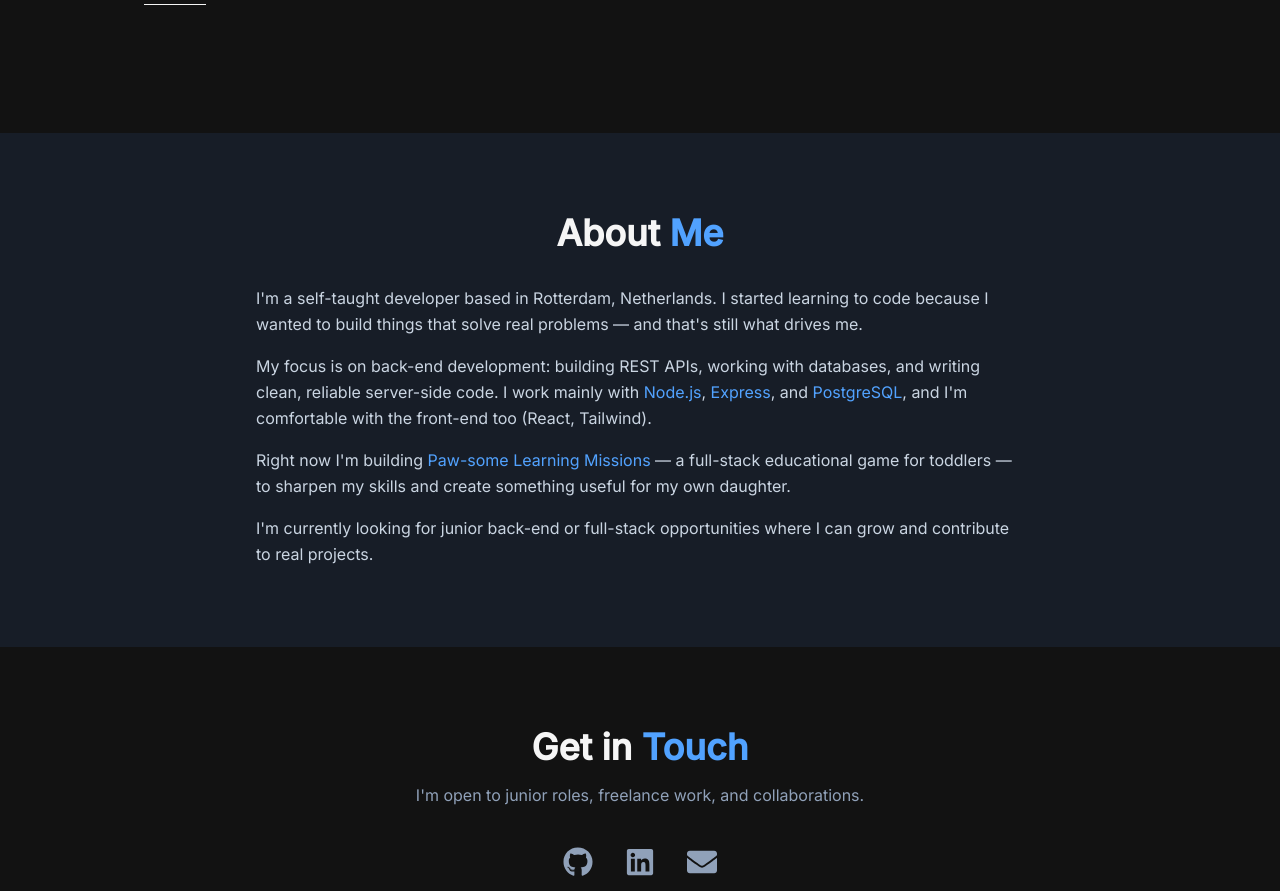
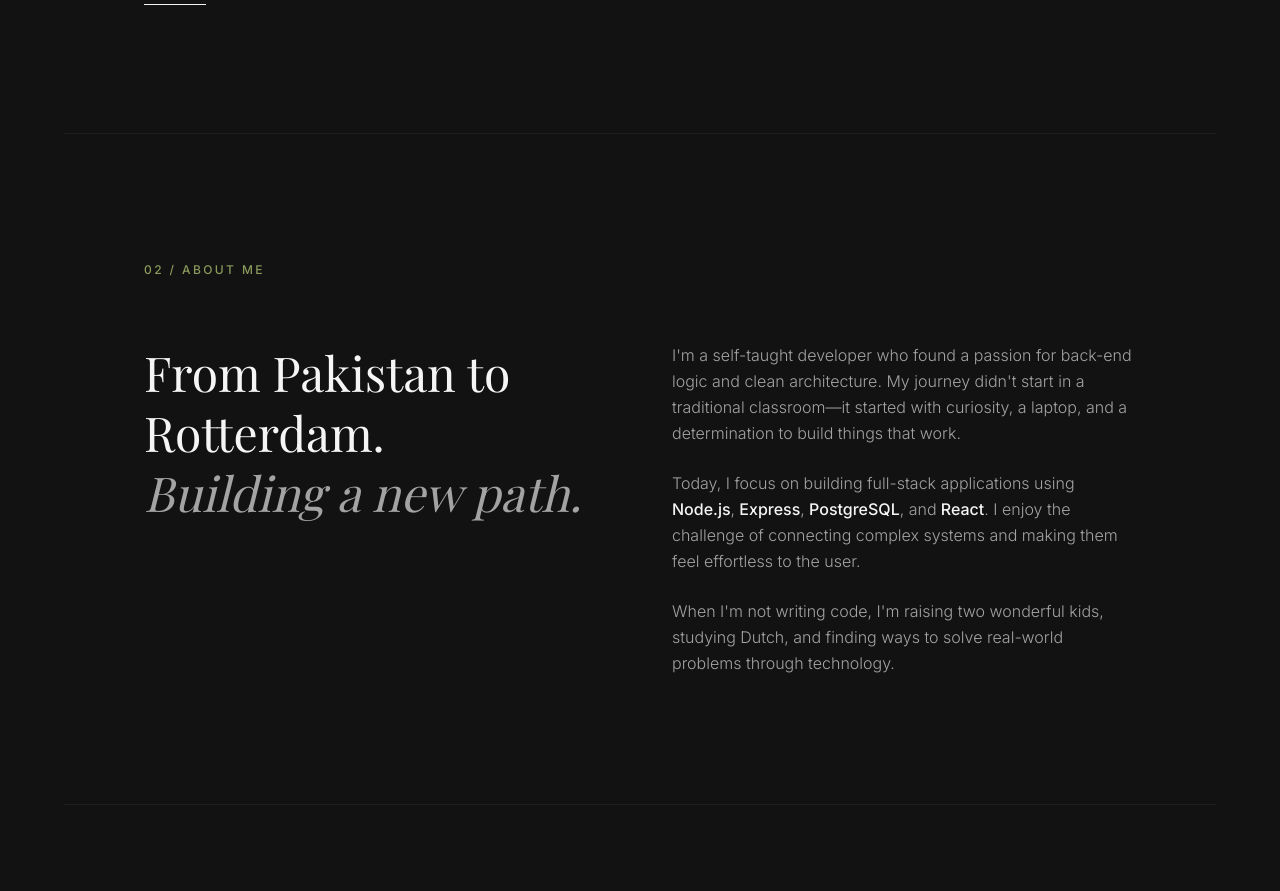
Before and after one commit to Arushay/my-portfolio-with-react, a React (Vite) app: page / in a window 1280 px wide. Shown: the part 1906-2797 px from the top of the page. Built offline with nearby package versions, Linux system fonts and the light colour scheme; a web font is replaced by a local one.

Commit message:
updated link

```diff
--- a/src/components/About.jsx
+++ b/src/components/About.jsx
@@ -1,34 +1,36 @@
 function About() {
   return (
-    <section id="about" className="py-20 px-6 bg-slate-800/50">
-      <div className="max-w-3xl mx-auto">
-        <h2 className="text-4xl font-bold mb-8 text-center">
-          About <span className="text-blue-400">Me</span>
-        </h2>
+    <section id="about" className="py-32 px-6 md:px-20 max-w-6xl mx-auto border-t border-charcoal-light">
+      <h2 className="text-xs tracking-[0.2em] uppercase text-olive mb-16 font-medium">
+        02 / About Me
+      </h2>
 
-        <div className="space-y-4 text-slate-300 leading-relaxed">
+      <div className="grid md:grid-cols-2 gap-16">
+        {/* Left side: Big statement */}
+        <div>
+          <h3 className="text-4xl md:text-5xl font-serif leading-tight text-offwhite mb-6">
+            From Pakistan to Rotterdam. <br />
+            <span className="italic text-taupe-text">Building a new path.</span>
+          </h3>
+        </div>
+
+        {/* Right side: The story */}
+        <div className="space-y-6 text-taupe-text font-light leading-relaxed">
           <p>
-            I'm a self-taught developer based in Rotterdam, Netherlands. I
-            started learning to code because I wanted to build things that
-            solve real problems — and that's still what drives me.
+            I'm a self-taught developer who found a passion for back-end logic and clean architecture.
+            My journey didn't start in a traditional classroom—it started with curiosity, a laptop,
+            and a determination to build things that work.
           </p>
           <p>
-            My focus is on back-end development: building REST APIs,
-            working with databases, and writing clean, reliable server-side
-            code. I work mainly with <span className="text-blue-400">Node.js</span>,{" "}
-            <span className="text-blue-400">Express</span>, and{" "}
-            <span className="text-blue-400">PostgreSQL</span>, and I'm
-            comfortable with the front-end too (React, Tailwind).
+            Today, I focus on building full-stack applications using <span className="text-offwhite font-medium">Node.js</span>,
+            <span className="text-offwhite font-medium"> Express</span>,
+            <span className="text-offwhite font-medium"> PostgreSQL</span>, and
+            <span className="text-offwhite font-medium"> React</span>. I enjoy the challenge of
+            connecting complex systems and making them feel effortless to the user.
           </p>
           <p>
-            Right now I'm building{" "}
-            <span className="text-blue-400">Paw-some Learning Missions</span>{" "}
-            — a full-stack educational game for toddlers — to sharpen my
-            skills and create something useful for my own daughter.
-          </p>
-          <p>
-            I'm currently looking for junior back-end or full-stack
-            opportunities where I can grow and contribute to real projects.
+            When I'm not writing code, I'm raising two wonderful kids, studying Dutch,
+            and finding ways to solve real-world problems through technology.
           </p>
         </div>
       </div>
--- a/src/components/Contact.jsx
+++ b/src/components/Contact.jsx
@@ -2,42 +2,41 @@ import { FaGithub, FaLinkedin, FaEnvelope } from "react-icons/fa";
 
 function Contact() {
   return (
-    <section id="contact" className="py-20 px-6">
-      <div className="max-w-3xl mx-auto text-center">
-        <h2 className="text-4xl font-bold mb-4">
-          Get in <span className="text-blue-400">Touch</span>
-        </h2>
-        <p className="text-slate-400 mb-10">
-          I'm open to junior roles, freelance work, and collaborations.
-        </p>
+    <section id="contact" className="py-32 px-6 md:px-20 max-w-6xl mx-auto border-t border-charcoal-light">
+      <div className="grid md:grid-cols-2 gap-16">
 
-        <div className="flex justify-center gap-8 text-3xl">
-          <a
-            href="https://github.com/Arushay"
-            target="_blank"
-            rel="noopener noreferrer"
-            className="text-slate-400 hover:text-blue-400 transition"
-            aria-label="GitHub"
-          >
-            <FaGithub />
-          </a>
-          <a
-          href="https://www.linkedin.com/in/arosha-a-9b679a1bb"
-            target="_blank"
-            rel="noopener noreferrer"
-            className="text-slate-400 hover:text-blue-400 transition"
-            aria-label="LinkedIn"
-          >
-            <FaLinkedin />
-          </a>
-          <a
-            href="mailto:dinayman562@gmail.com"
-            className="text-slate-400 hover:text-blue-400 transition"
-            aria-label="Email"
-          >
-            <FaEnvelope />
-          </a>
+        <div>
+          <h2 className="text-xs tracking-[0.2em] uppercase text-olive mb-8 font-medium">
+            03 / Get in Touch
+          </h2>
+          <h3 className="text-5xl md:text-7xl font-serif text-offwhite leading-tight mb-6">
+            Let's build <br />
+            <span className="italic text-taupe-text">something.</span>
+          </h3>
         </div>
+
+        <div className="flex flex-col justify-end">
+          <p className="text-taupe-text mb-8 font-light text-lg">
+            I'm currently open to junior developer roles, internships, and freelance opportunities.
+            If you have a project or a position in mind, my inbox is always open.
+          </p>
+
+          <div className="flex flex-col gap-4">
+            <a href="mailto:dinayman562@gmail.com" className="group flex items-center justify-between border-b border-charcoal-light pb-4 text-offwhite hover:border-olive transition-colors">
+              <span className="tracking-widest uppercase text-sm">Email Me</span>
+              <FaEnvelope className="text-taupe-text group-hover:text-olive transition-colors" />
+            </a>
+            <a href="https://linkedin.com/in/arosha-a-9b679a1bb" target="_blank" rel="noreferrer" className="group flex items-center justify-between border-b border-charcoal-light pb-4 text-offwhite hover:border-olive transition-colors">
+              <span className="tracking-widest uppercase text-sm">LinkedIn</span>
+              <FaLinkedin className="text-taupe-text group-hover:text-olive transition-colors" />
+            </a>
+            <a href="https://github.com/Arushay" target="_blank" rel="noreferrer" className="group flex items-center justify-between border-b border-charcoal-light pb-4 text-offwhite hover:border-olive transition-colors">
+              <span className="tracking-widest uppercase text-sm">GitHub</span>
+              <FaGithub className="text-taupe-text group-hover:text-olive transition-colors" />
+            </a>
+          </div>
+        </div>
+
       </div>
     </section>
   );
--- a/src/components/Footer.jsx
+++ b/src/components/Footer.jsx
@@ -1,7 +1,9 @@
 function Footer() {
   return (
-    <footer className="py-8 px-6 border-t border-slate-800 text-center text-sm text-slate-500">
-      <p>© {new Date().getFullYear()} Arosha Ayman. Built with React & Tailwind.</p>
+    <footer className="py-12 px-6 border-t border-charcoal-light text-center">
+      <p className="text-xs tracking-widest uppercase text-taupe-text">
+        © {new Date().getFullYear()} Arosha Ayman. Built with React & Tailwind.
+      </p>
     </footer>
   );
 }
--- a/src/components/Navbar.jsx
+++ b/src/components/Navbar.jsx
@@ -1,16 +1,46 @@
+import { useState } from "react";
+
 function Navbar() {
+  const [isOpen, setIsOpen] = useState(false);
+
   return (
-    <nav className="fixed top-0 w-full bg-charcoal/90 backdrop-blur-md z-50">
-      <div className="max-w-6xl mx-auto px-6 py-6 flex justify-between items-center text-sm tracking-widest uppercase">
-        <a href="#" className="font-serif text-lg font-semibold normal-case text-offwhite">
+    <nav className="fixed top-0 w-full bg-charcoal/90 backdrop-blur-md z-50 border-b border-charcoal-light">
+      <div className="max-w-6xl mx-auto px-6 py-6 flex justify-between items-center">
+        {/* Logo */}
+        <a href="#" className="font-serif text-lg font-semibold text-offwhite">
           Arosha Ayman
         </a>
-        <div className="flex gap-8 text-taupe-text">
+
+        {/* Desktop Menu */}
+        <div className="hidden md:flex gap-8 text-sm tracking-widest uppercase text-taupe-text">
           <a href="#projects" className="hover:text-olive transition-colors duration-300">Work</a>
           <a href="#about" className="hover:text-olive transition-colors duration-300">About</a>
           <a href="#contact" className="hover:text-olive transition-colors duration-300">Contact</a>
         </div>
+
+        {/* Mobile Hamburger Button */}
+        <button
+          className="md:hidden text-offwhite focus:outline-none"
+          onClick={() => setIsOpen(!isOpen)}
+        >
+          <svg className="w-6 h-6" fill="none" stroke="currentColor" viewBox="0 0 24 24">
+            {isOpen ? (
+              <path strokeLinecap="round" strokeLinejoin="round" strokeWidth={2} d="M6 18L18 6M6 6l12 12" />
+            ) : (
+              <path strokeLinecap="round" strokeLinejoin="round" strokeWidth={2} d="M4 6h16M4 12h16M4 18h16" />
+            )}
+          </svg>
+        </button>
       </div>
+
+      {/* Mobile Menu Dropdown */}
+      {isOpen && (
+        <div className="md:hidden bg-charcoal border-b border-charcoal-light px-6 py-4 flex flex-col gap-4 text-sm tracking-widest uppercase text-taupe-text">
+          <a href="#projects" onClick={() => setIsOpen(false)} className="hover:text-olive transition-colors duration-300">Work</a>
+          <a href="#about" onClick={() => setIsOpen(false)} className="hover:text-olive transition-colors duration-300">About</a>
+          <a href="#contact" onClick={() => setIsOpen(false)} className="hover:text-olive transition-colors duration-300">Contact</a>
+        </div>
+      )}
     </nav>
   );
 }
```
